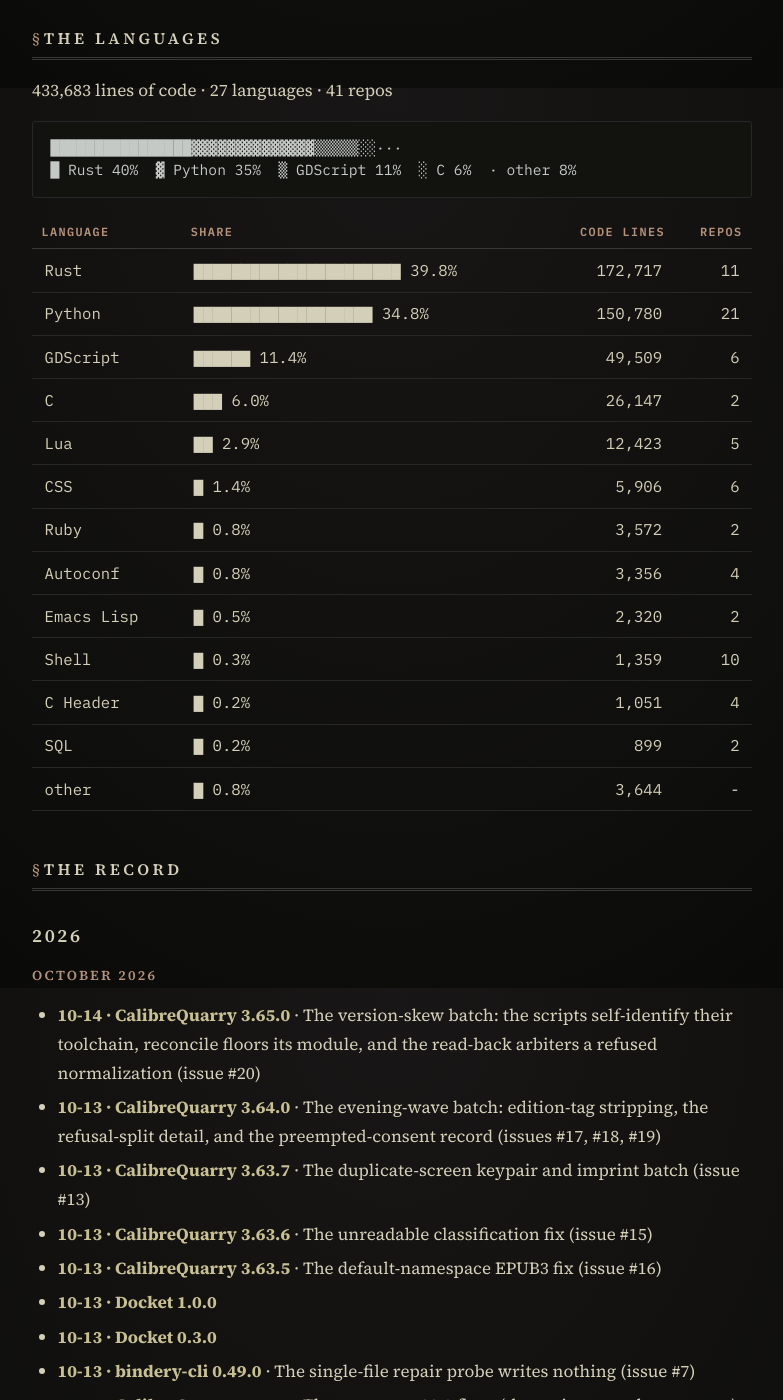
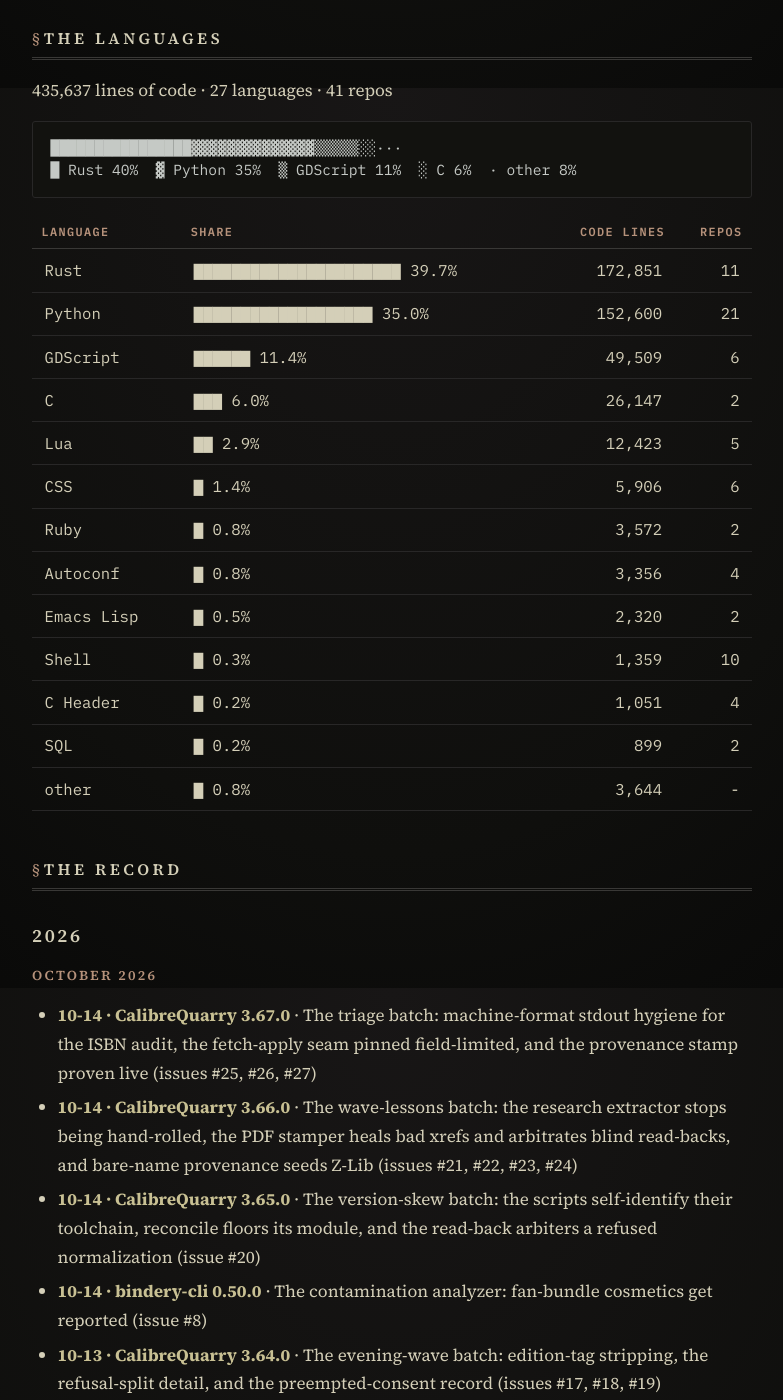
Before and after one commit to VirInvictus/VirInvictus.github.io, a Jekyll site: the page built from patchnotes.md, in a window 1280 px wide and 1400 px high, scrolled down 4412 px. Shown: the whole window, without its empty margins (248-1031 px from the left). Built offline with Jekyll 4.4.1, drawn with Linux system fonts in a browser that asks for light colours; some of the changed text lies outside the part shown.

Commit message:
docs: annals refresh, 2026-10-15

````diff
--- a/patchnotes.md
+++ b/patchnotes.md
@@ -15,21 +15,21 @@ remain canonical; this file is a projection, reproducible with
 
 ## The shape of the work
 
-- **42 repositories tracked · 1497 releases recorded · 4,871 commits, authored by larocque.brandon@gmail.com**
+- **42 repositories tracked · 1500 releases recorded · 4,879 commits, authored by larocque.brandon@gmail.com**
 - Span: 2025-08-10 to 2026-10-14
-- This month (2026-10): 139 releases across 19 repos · 714 commits
+- This month (2026-10): 142 releases across 19 repos · 722 commits
 
 | Repository | Releases | Latest | Last release | Commits | Active since |
 |---|---:|---|---|---:|---|
 | Atrium | 173 | 0.76.0 | 2026-09-14 | 359 | 2026-05-05 |
 | Conservatory | 160 | 0.9.1 | 2026-10-11 | 294 | 2026-05-27 |
 | Viaduct | 126 | 4.3.1 | 2026-10-11 | 252 | 2026-04-19 |
-| CalibreQuarry | 107 | 3.65.0 | 2026-10-14 | 380 | 2026-03-27 |
+| CalibreQuarry | 109 | 3.67.0 | 2026-10-14 | 382 | 2026-03-27 |
 | lattice-music | 107 | 6.4.1 | 2026-10-11 | 337 | 2025-08-10 |
 | Catagotchi | 104 | 4.51.0 | 2026-09-18 | 166 | 2026-07-10 |
 | Hearth | 101 | 0.13.68 | 2026-09-15 | 129 | 2026-06-14 |
 | Framework | 97 | 1.0.2 | 2026-09-16 | 170 | 2026-04-06 |
-| bindery-cli | 73 | 0.49.0 | 2026-10-13 | 268 | 2026-06-09 |
+| bindery-cli | 74 | 0.50.0 | 2026-10-14 | 269 | 2026-06-09 |
 | Hermitage | 49 | 1.8.6 | 2026-10-02 | 117 | 2026-04-10 |
 | cquarry | 43 | 1.28.0 | 2026-10-11 | 265 | 2026-08-23 |
 | deadbeef-cui | 40 | 2.0.1 | 2026-10-06 | 192 | 2026-04-09 |
@@ -53,13 +53,13 @@ remain canonical; this file is a projection, reproducible with
 | Foyer | 6 | 0.2.0 | 2026-09-15 | 32 | 2026-07-17 |
 | dragon-agents | 6 | 0.6.0 | 2026-10-05 | 14 | 2026-09-03 |
 | saforums.koplugin | 5 | 0.5.0 | 2026-10-09 | 56 | 2026-10-08 |
-| Docket | 4 | 1.0.0 | 2026-10-13 | 18 | 2026-10-12 |
-| annals | 4 | 0.1.3 | 2026-10-09 | 23 | 2026-10-09 |
+| Docket | 4 | 1.0.0 | 2026-10-13 | 19 | 2026-10-12 |
+| annals | 4 | 0.1.3 | 2026-10-09 | 24 | 2026-10-09 |
 | dragon-themer | 2 | 0.1.0 | 2026-10-07 | 34 | 2026-07-28 |
 | 1-timezone | 0 | - | - | 7 | 2026-07-05 |
 | Coffer | 0 | - | - | 9 | 2026-06-28 |
-| VirInvictus | 0 | - | - | 100 | 2026-06-22 |
-| VirInvictus.github.io | 0 | - | - | 183 | 2026-04-16 |
+| VirInvictus | 0 | - | - | 101 | 2026-06-22 |
+| VirInvictus.github.io | 0 | - | - | 185 | 2026-04-16 |
 | dead-reckoning-bookend-preset | 0 | - | - | 15 | 2026-07-03 |
 | project-void | 0 | - | - | 16 | 2026-04-17 |
 | project-yeschef | 0 | - | - | 6 | 2026-05-23 |
@@ -79,11 +79,11 @@ remain canonical; this file is a projection, reproducible with
 | 2026-07 | ▇▇▇▇▇▇▇▇▇▇▇▇ 154 | ▇▇▇▇▇▇▇▇ 476 |
 | 2026-08 | ▇▇▇▇▇▇▇▇▇▇▇▇▇ 165 | ▇▇▇▇▇▇▇▇▇▇▇▇▇ 776 |
 | 2026-09 | ▇▇▇▇▇▇▇▇▇▇▇▇▇▇▇▇▇▇▇▇▇▇▇▇▇▇▇▇ 350 | ▇▇▇▇▇▇▇▇▇▇▇▇▇▇▇▇▇▇▇▇▇▇▇▇▇▇▇▇ 1,729 |
-| 2026-10 | ▇▇▇▇▇▇▇▇▇▇▇ 139 | ▇▇▇▇▇▇▇▇▇▇▇▇ 714 |
+| 2026-10 | ▇▇▇▇▇▇▇▇▇▇▇ 142 | ▇▇▇▇▇▇▇▇▇▇▇▇ 722 |
 
 ## The languages
 
-433,683 lines of code · 27 languages · 41 repos
+435,637 lines of code · 27 languages · 41 repos
 
 ```
 ████████████████▓▓▓▓▓▓▓▓▓▓▓▓▓▓▒▒▒▒▒░░···
@@ -92,8 +92,8 @@ remain canonical; this file is a projection, reproducible with
 
 | Language | Share | Code lines | Repos |
 |---|---|---:|---:|
-| Rust | ▇▇▇▇▇▇▇▇▇▇▇▇▇▇▇▇▇▇▇▇▇▇ 39.8% | 172,717 | 11 |
-| Python | ▇▇▇▇▇▇▇▇▇▇▇▇▇▇▇▇▇▇▇ 34.8% | 150,780 | 21 |
+| Rust | ▇▇▇▇▇▇▇▇▇▇▇▇▇▇▇▇▇▇▇▇▇▇ 39.7% | 172,851 | 11 |
+| Python | ▇▇▇▇▇▇▇▇▇▇▇▇▇▇▇▇▇▇▇ 35.0% | 152,600 | 21 |
 | GDScript | ▇▇▇▇▇▇ 11.4% | 49,509 | 6 |
 | C | ▇▇▇ 6.0% | 26,147 | 2 |
 | Lua | ▇▇ 2.9% | 12,423 | 5 |
@@ -112,7 +112,10 @@ remain canonical; this file is a projection, reproducible with
 
 #### October 2026
 
+- **10-14 · CalibreQuarry 3.67.0** · The triage batch: machine-format stdout hygiene for the ISBN audit, the fetch-apply seam pinned field-limited, and the provenance stamp proven live (issues #25, #26, #27)
+- **10-14 · CalibreQuarry 3.66.0** · The wave-lessons batch: the research extractor stops being hand-rolled, the PDF stamper heals bad xrefs and arbitrates blind read-backs, and bare-name provenance seeds Z-Lib (issues #21, #22, #23, #24)
 - **10-14 · CalibreQuarry 3.65.0** · The version-skew batch: the scripts self-identify their toolchain, reconcile floors its module, and the read-back arbiters a refused normalization (issue #20)
+- **10-14 · bindery-cli 0.50.0** · The contamination analyzer: fan-bundle cosmetics get reported (issue #8)
 - **10-13 · CalibreQuarry 3.64.0** · The evening-wave batch: edition-tag stripping, the refusal-split detail, and the preempted-consent record (issues #17, #18, #19)
 - **10-13 · CalibreQuarry 3.63.7** · The duplicate-screen keypair and imprint batch (issue #13)
 - **10-13 · CalibreQuarry 3.63.6** · The unreadable classification fix (issue #15)
````
Also changed, not shown: other parts of patchnotes.md (+2 -2 lines).
